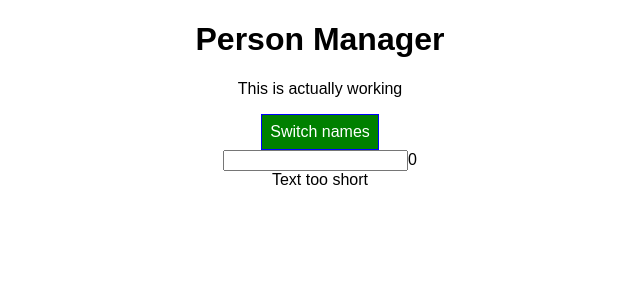
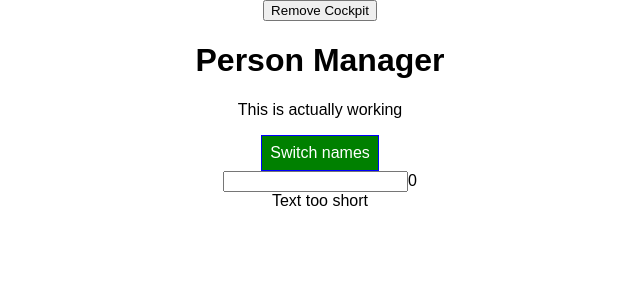
Before and after one commit to sharan669/React-Project, a React app in the folder react-complete-guide/: page / in a window 1280 px wide. Shown: the top 300 px of the page, without its empty margins (320-960 px from the left). Built offline with nearby package versions, Linux system fonts and the light colour scheme.

Commit message:
Learning optimization

```diff
--- a/react-complete-guide/src/Cockpit/Cockpit.js
+++ b/react-complete-guide/src/Cockpit/Cockpit.js
@@ -6,10 +6,21 @@ const Cockpit = (props) => {
     useEffect(()=>{
         console.log('[Cockpit.js useEffect]')
 
-        setTimeout(()=>{
+       const timer = setTimeout(()=>{
             alert('Saved data to cloud!');
         }, 1000);
-    }, []);
+        return ()=>{
+            clearTimeout(timer)
+            console.log('[Cockpit.js] cleanup work in useEffect');
+        }
+    }, [props.persons]);
+
+    useEffect(() => {
+        console.log('[Cockpit.js] 2nd useEffect');
+        return ()=>{
+            console.log('[Cockpit.js] cleanup work in 2nd useEffect')
+        }
+    });
 
 
     const assignedClasses = [];
--- a/react-complete-guide/src/Components/Persons/Persons.js
+++ b/react-complete-guide/src/Components/Persons/Persons.js
@@ -12,7 +12,12 @@ class Persons extends Component {
 
     shouldComponentUpdate(nextProps, nextState) {
         console.log('[Persons.js] shouldComponentUpdate')
-        return true
+        if(nextProps.persons !== this.props.persons){
+            return true;
+        }
+        else{
+            return false;
+        }
     }
 
     getSnapshotBeforeUpdate(prevProps, prevState) {
@@ -23,6 +28,10 @@ class Persons extends Component {
     componentDidUpdate(prevProps, prevState, snapshot){
         console.log('[Persons.js] componentDidUpdate')
         console.log(snapshot)
+    }
+
+    componentWillUnmount() {
+        console.log('[Persons.js] componentWillUnmount')
     }
 
     render() {
--- a/react-complete-guide/src/Containers/App.js
+++ b/react-complete-guide/src/Containers/App.js
@@ -41,7 +41,8 @@ class App extends Component {
         username: 'Sharan',
         showPersons: false,
         leng: 0,
-        inputForLength: ''
+        inputForLength: '',
+        showCockpit:true
     }
 
     static getDerivedStateFromProps(props, state){
@@ -154,12 +155,19 @@ class App extends Component {
 
         return (
             <div className={classes.App}>
-                <Cockpit
+                <button
+                onClick={()=> {
+                    this.setState({
+                                      showCockpit:false
+                                  })
+                }}
+                >Remove Cockpit</button>
+                { this.state.showCockpit ? <Cockpit
                     title={this.props.appTitle}
                     showPersons={this.state.showPersons}
                     persons = {this.state.persons}
                     clicked={this.togglePersonHandler}
-                />
+                />: null}
                 {persons}
                 <input type="text" onChange={(event) => this.inputForLength(event)}
                        value={this.state.inputForLength}/>
```
